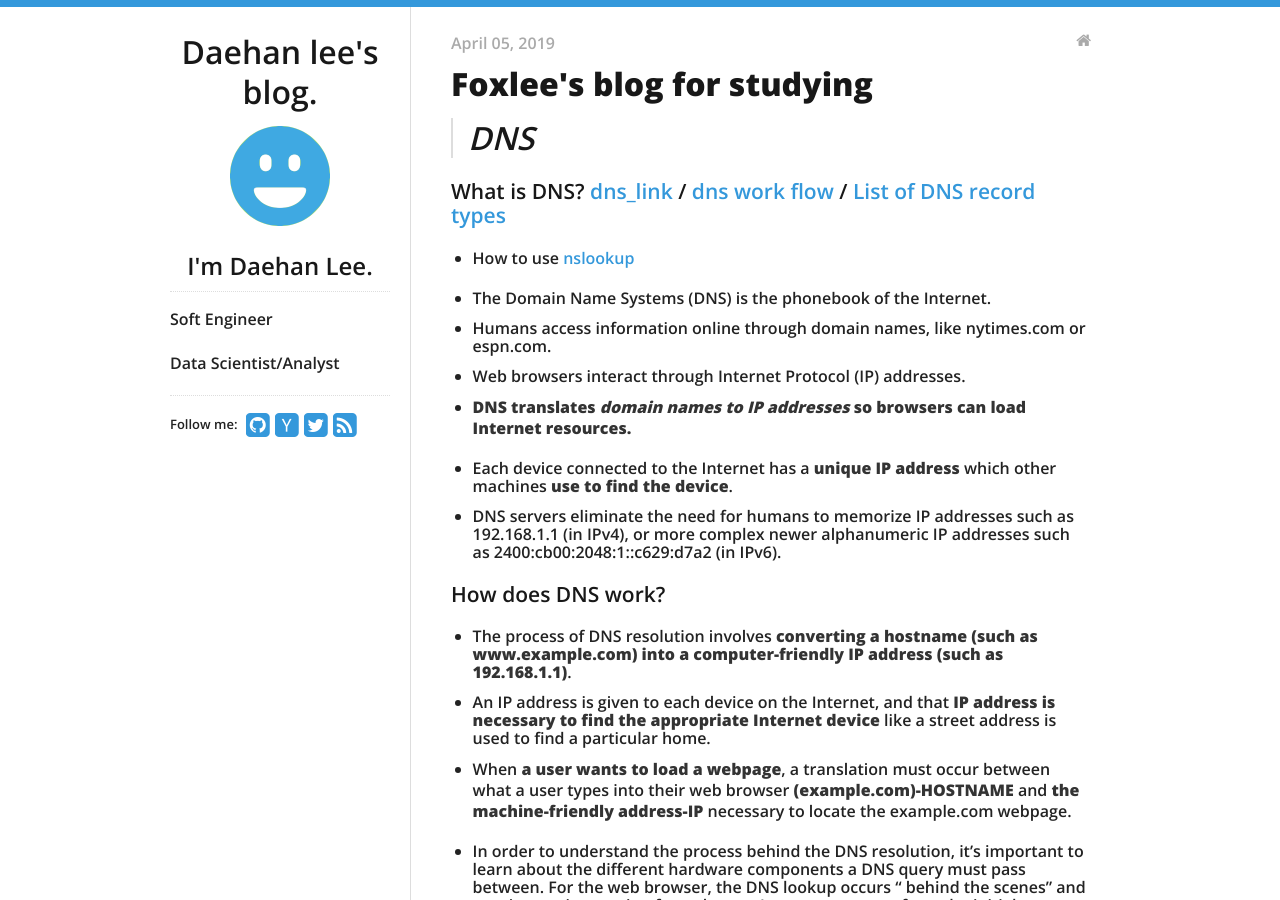
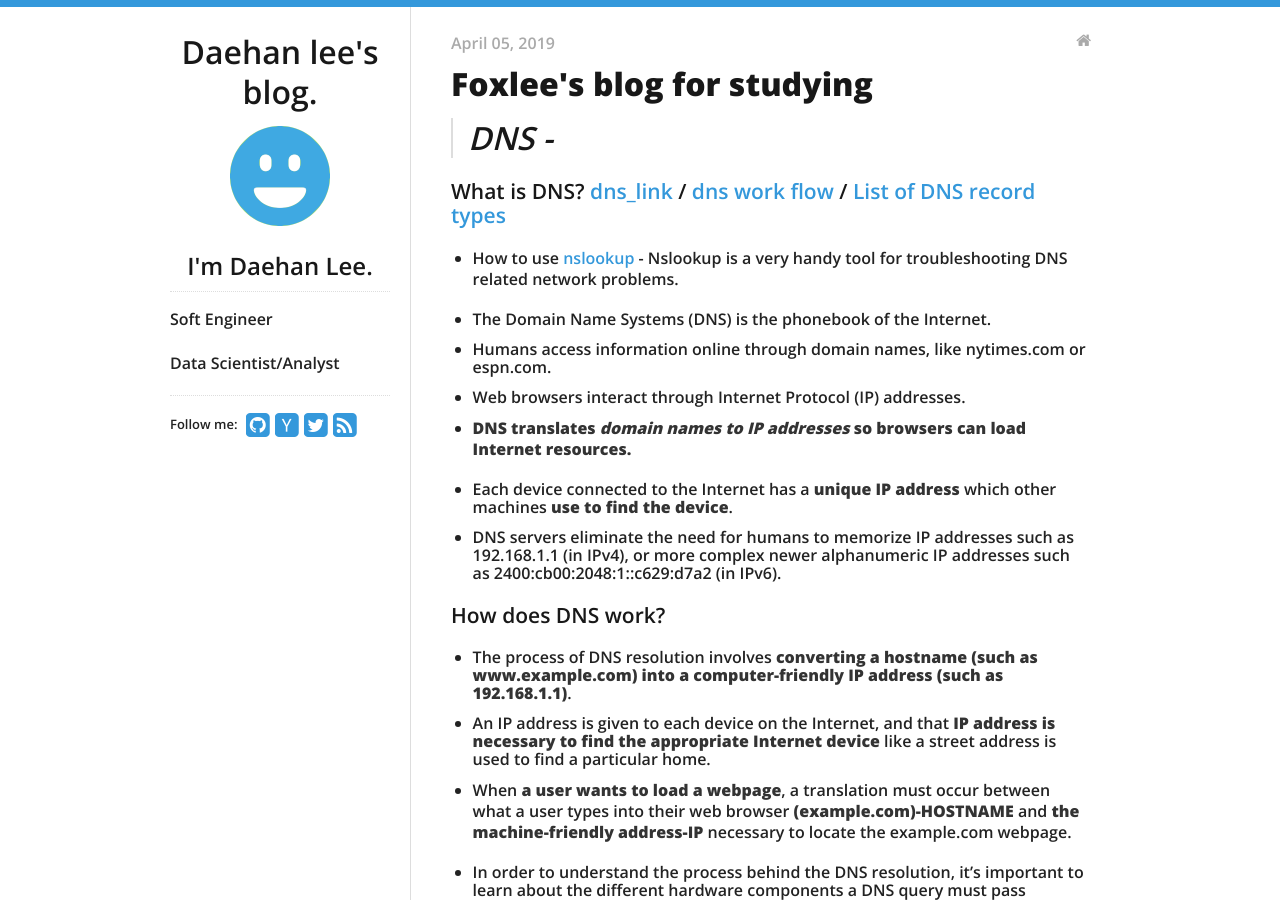
Before and after one commit to daehan0226/Study, a Jekyll site: the page built from _posts/2019-04-05-DNS.md, in a window 1280 px wide and 900 px high. Built offline with Jekyll 4.4.1, drawn with Linux system fonts in a browser that asks for light colours.

Commit message:
Update 2019-04-05-DNS.md

```diff
--- a/_posts/2019-04-05-DNS.md
+++ b/_posts/2019-04-05-DNS.md
@@ -4,11 +4,11 @@ title: DNS
 categories:
 - blog
 ---
-> # DNS
+> # DNS  -
 
 ### What is DNS? [dns_link]   / [dns work flow] / [List of DNS record types]
 
-* How to use [nslookup]
+* How to use [nslookup] - Nslookup is a very handy tool for troubleshooting DNS related network problems.
 
 - The Domain Name Systems (DNS) is the phonebook of the Internet.
 - Humans access information online through domain names, like nytimes.com or espn.com.
```
